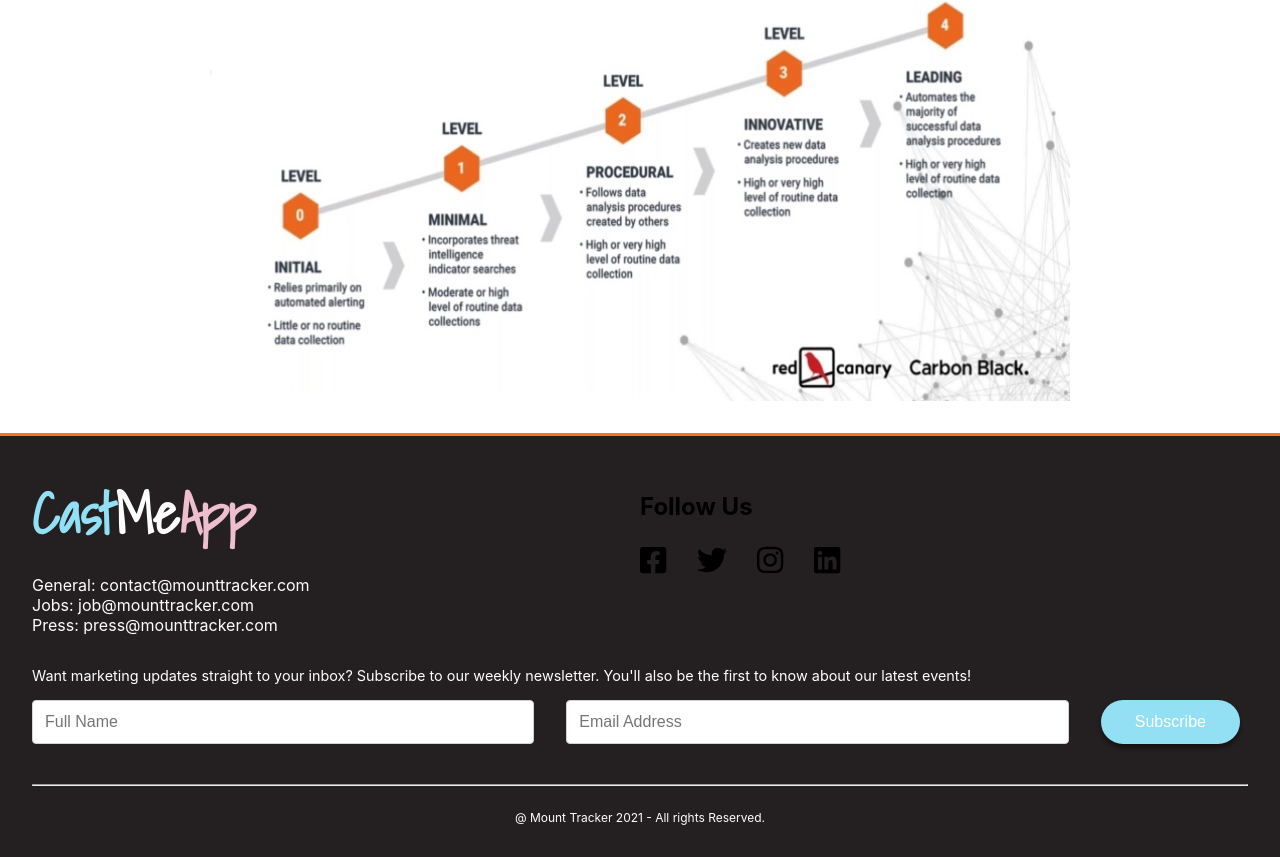
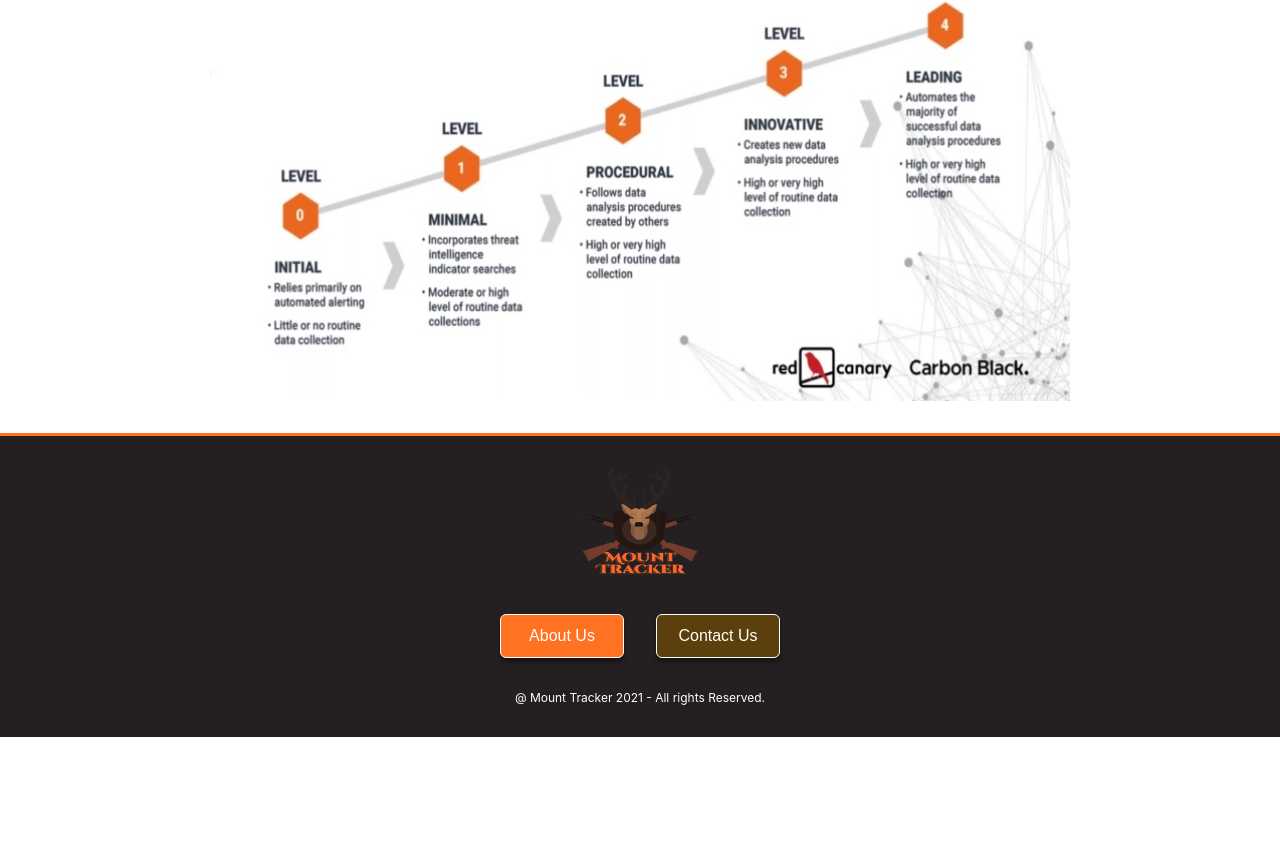
Before and after one commit to FrancisCalizo/ohio-taxidermy-supply, a Next.js app: page / in a window 1280 px wide. Shown: the part 1149-2006 px from the top of the page. After the commit the page ends 1886 px from the top, so only its background shows below. Built offline with nearby package versions, Linux system fonts and the light colour scheme; no server answers; what contentful-management would draw is missing.

Commit message:
feat: Implement about us and contact us button on footer

```diff
--- a/components/layout/Footer.tsx
+++ b/components/layout/Footer.tsx
@@ -1,71 +1,25 @@
 import React from 'react';
 import Link from 'next/link';
+import Image from 'next/image';
 import styled from 'styled-components';
 import { darken } from 'polished';
-import { FontAwesomeIcon } from '@fortawesome/react-fontawesome';
-import {
-  faFacebookSquare,
-  faTwitter,
-  faInstagram,
-  faLinkedin,
-} from '@fortawesome/free-brands-svg-icons';
 
-import { footerHeaders, footerRoutes } from 'components/utils/routes';
+import { footerRoutes } from 'components/utils/routes';
 
 export default function Footer() {
   return (
     <BackgroundContainer>
       <MainContainer>
-        <FooterTop>
-          <div>
-            <h2>
-              <span>Cast</span>
-              <span>Me</span>
-              <span>App</span>
-            </h2>
-          </div>
-          <div>
-            <h3>Follow Us</h3>
-            <div className="social">
-              <button>
-                <FontAwesomeIcon icon={faFacebookSquare} style={{ fontSize: 30 }} />
-              </button>
-              <button>
-                <FontAwesomeIcon icon={faTwitter} style={{ fontSize: 30 }} />
-              </button>
-              <button>
-                <FontAwesomeIcon icon={faInstagram} style={{ fontSize: 30 }} />
-              </button>
-              <button>
-                <FontAwesomeIcon icon={faLinkedin} style={{ fontSize: 30 }} />
-              </button>
-            </div>
-          </div>
-        </FooterTop>
+        <Image src={`/images/logo.png`} alt="logo" width={163} height={110} quality={90} />
 
-        <div className="contacts-list">
-          <p>General: contact@mounttracker.com</p>
-          <p>Jobs: job@mounttracker.com</p>
-          <p>Press: press@mounttracker.com</p>
-        </div>
-
-        <SubscribeContainer>
-          <p>
-            Want marketing updates straight to your inbox? Subscribe to our weekly newsletter.
-            You&apos;ll also be the first to know about our latest events!
-          </p>
-
-          <div className="form-row">
-            <input type="text" placeholder="Full Name" />
-            <input type="email" placeholder="Email Address" />
-            <SubscribeButton>Subscribe</SubscribeButton>
-          </div>
-        </SubscribeContainer>
-
-        <FooterFooter>
-          <hr />
-          <p>@ Mount Tracker 2021 - All rights Reserved.</p>
-        </FooterFooter>
+        <ButtonContainer>
+          {footerRoutes.map((route, key) => (
+            <Link key={key} href={route.path}>
+              <Button variant={route.title}>{route.title}</Button>
+            </Link>
+          ))}
+        </ButtonContainer>
+        <p>@ Mount Tracker 2021 - All rights Reserved.</p>
       </MainContainer>
     </BackgroundContainer>
   );
@@ -82,148 +36,48 @@ const MainContainer = styled.div`
   padding: 2rem;
   color: white;
 
-  .contacts-list {
-    > p {
-      margin: 0;
+  text-align: center;
 
-      @media (max-width: 800px) {
-        text-align: center;
-      }
-    }
-
-    @media (max-width: 800px) {
-      margin-top: 2rem;
-    }
-  }
-`;
-
-const FooterTop = styled.div`
-  display: flex;
-  flex-direction: row;
-
-  > div {
-    flex: 1 1 0;
-  }
-
-  h3 {
-    color: black;
-    font-size: 1.5rem;
-  }
-
-  h2 {
-    font-family: Shadows Into Light;
-    font-size: 3.5rem;
-    margin: 0;
-    color: white;
-
-    span:nth-child(1) {
-      color: ${(props) => props.theme.colors.teal};
-    }
-
-    span:nth-child(3) {
-      color: ${(props) => props.theme.colors.pink};
-    }
-
-    @media (max-width: 800px) {
-      font-size: 3.5rem;
-      text-align: center;
-    }
-  }
-
-  .social {
-    display: flex;
-    justify-content: space-between;
-    max-width: 200px;
-
-    > button {
-      border: none;
-      background: transparent;
-      padding: 0;
-      cursor: pointer;
-    }
-
-    @media (max-width: 800px) {
-      margin: 0 auto;
-    }
-  }
-
-  @media (max-width: 800px) {
-    flex-direction: column;
-    text-align: center;
-  }
-`;
-
-const SubscribeContainer = styled.div`
-  p {
-    margin: 2rem 0 0;
-    font-size: 0.9rem;
-
-    @media (max-width: 800px) {
-      text-align: center;
-    }
-  }
-
-  .form-row {
-    display: flex;
-    justify-content: space-between;
-
-    > input {
-      display: block;
-      font-size: ${(props) => props.theme.input.fontSize};
-      padding: ${(props) => props.theme.input.padding};
-      margin: 1rem 2rem 1rem 0;
-      width: 100%;
-      border: 1px solid lightgray;
-      border-radius: 4px;
-
-      ${(props) => props.theme.global.setInputFocus(darken(0.1, props.theme.colors.pink))}
-
-      @media (max-width: 800px) {
-        margin: 0.5rem 0;
-      }
-    }
-
-    @media (max-width: 800px) {
-      flex-wrap: wrap;
-      margin-top: 1rem;
-    }
-  }
-`;
-
-const SubscribeButton = styled.button`
-  display: block;
-  background: ${(props) => props.theme.colors.teal};
-  color: white;
-  border: none;
-  padding: 0.5rem 1rem;
-  border-radius: 50px;
-  margin: 1rem 0.5rem 1rem 0;
-  font-size: 1rem;
-  cursor: pointer;
-  box-shadow: ${(props) => props.theme.button.boxShadow};
-  width: 300px;
-
-  &:hover {
-    background: ${(props) => darken(0.1, props.theme.colors.teal)};
-  }
-
-  ${(props) => props.theme.global.setFocus(props.theme.colors.teal)}
-
-  @media (max-width: 800px) {
-    width: 100%;
-    padding: 0.75rem 1rem;
-    font-size: 1.25rem;
-  }
-`;
-
-const FooterFooter = styled.div`
   hr {
     margin: 1.5rem 0;
+    border: 1px solid ${({ theme }) => theme.colors.orange};
   }
 
   p {
-    margin: 0;
+    margin: 1rem 0 0;
     text-align: center;
     font-size: 0.75rem;
   }
 `;
+
+const ButtonContainer = styled.div`
+  display: flex;
+  max-width: 280px;
+  margin: 1rem auto;
+`;
+
+const Button = styled.button<{ variant: any }>`
+  display: block;
+  width: 100%;
+  background: ${({ theme, variant }) =>
+    variant === 'About Us' ? theme.colors.orange : theme.colors.brown};
+  color: white;
+  border: 0.5px solid white;
+  padding: 0.75rem 1rem;
+  border-radius: 6px;
+  margin: ${({ variant }) => (variant === 'About Us' ? '1rem 1rem 1rem 0' : '1rem 0 1rem 1rem')};
+  font-size: 1rem;
+  cursor: pointer;
+  box-shadow: ${(props) => props.theme.button.boxShadow};
+  transition: background 300ms ease-in-out, transform 150ms ease-in-out;
+
+  &:hover {
+    background: ${({ theme, variant }) =>
+      variant === 'About Us'
+        ? darken(0.05, theme.colors.orange)
+        : darken(0.05, theme.colors.brown)};
+    transform: scale(1.02);
+  }
+
+  ${(props) => props.theme.global.setFocus('#fff')}
+`;
--- a/components/utils/routes.ts
+++ b/components/utils/routes.ts
@@ -3,25 +3,7 @@ export const routes = [
   { title: 'hunter', path: '/hunter' },
 ];
 
-export const footerHeaders = ['About', 'Privacy', 'What We Do', 'Resources'];
-
 export const footerRoutes = [
-  [
-    { title: 'Who We Are', path: '/whoweare' },
-    { title: 'Our Mission', path: '/mission' },
-    { title: 'Contact', path: '/contact' },
-  ],
-  [
-    { title: 'Privacy', path: '/privacy' },
-    { title: 'Terms and Conditions', path: '/termsandconditions' },
-  ],
-  [
-    { title: 'Strategy', path: '/strategy' },
-    { title: 'Data', path: '/data' },
-    { title: 'Technology', path: '/technology' },
-  ],
-  [
-    { title: 'Latest', path: '/latest' },
-    { title: 'Blog', path: '/blog' },
-  ],
+  { title: 'About Us', path: '/about' },
+  { title: 'Contact Us', path: '/contact' },
 ];
```
